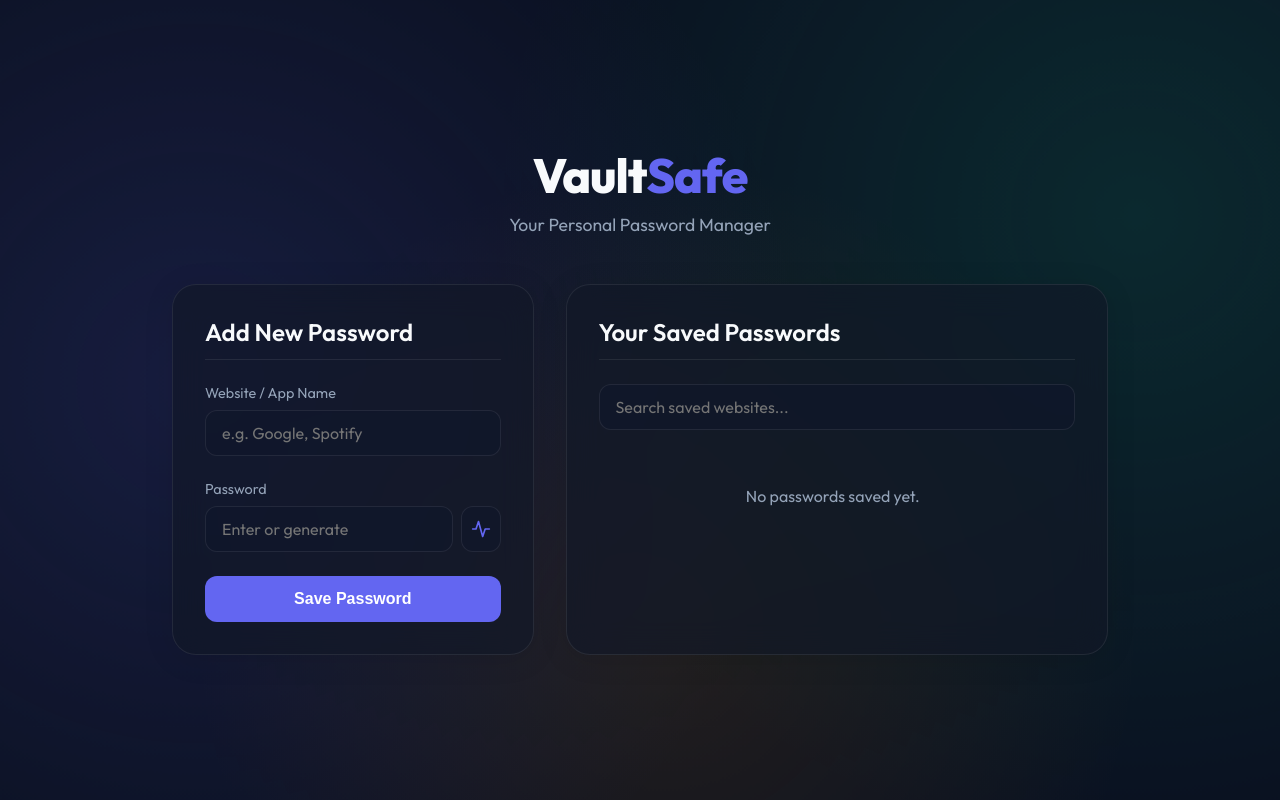
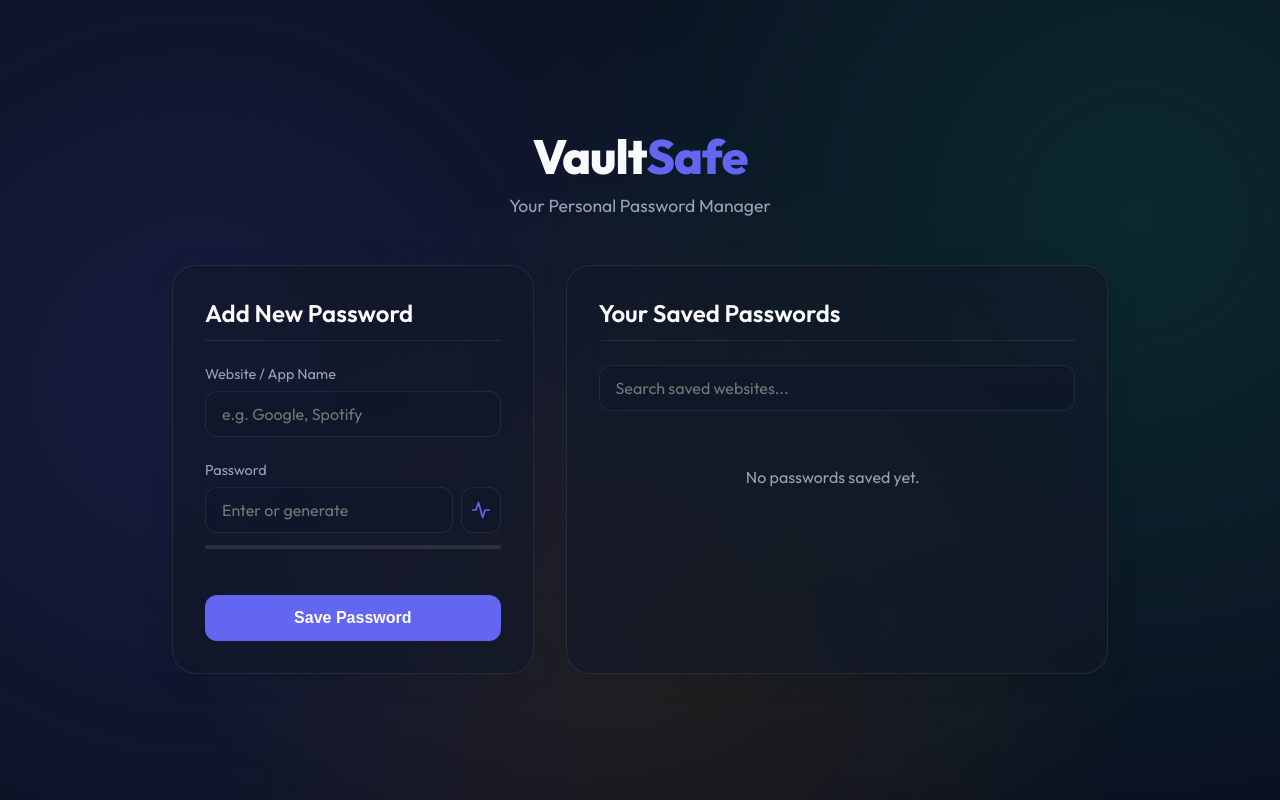
Before and after one commit to mishraadarsh27/password-manager, a Flask app: page / in a window 1280 px wide. Run offline with Flask 3, Linux system fonts and the light colour scheme; data that the repository does not hold is empty.

Commit message:
feat: add password strength meter ui

```diff
--- a/static/css/style.css
+++ b/static/css/style.css
@@ -170,6 +170,29 @@ input:focus {
     border-color: var(--primary);
 }
 
+.strength-meter-container {
+    width: 100%;
+    height: 4px;
+    background: rgba(255, 255, 255, 0.1);
+    border-radius: 2px;
+    margin-top: 0.75rem;
+    overflow: hidden;
+}
+
+.strength-meter-bar {
+    height: 100%;
+    width: 0%;
+    transition: width 0.3s ease, background-color 0.3s ease;
+}
+
+.strength-text {
+    font-size: 0.8rem;
+    margin-top: 0.4rem;
+    text-align: right;
+    min-height: 1rem;
+    color: var(--text-muted);
+}
+
 .btn-primary {
     width: 100%;
     padding: 0.875rem;
--- a/templates/index.html
+++ b/templates/index.html
@@ -33,6 +33,10 @@
                                 <svg xmlns="http://www.w3.org/2000/svg" width="20" height="20" viewBox="0 0 24 24" fill="none" stroke="currentColor" stroke-width="2" stroke-linecap="round" stroke-linejoin="round"><path d="M2 12h4l3-9 5 18 3-9h5"/></svg>
                             </button>
                         </div>
+                        <div class="strength-meter-container">
+                            <div class="strength-meter-bar" id="strength-bar"></div>
+                        </div>
+                        <div class="strength-text" id="strength-text"></div>
                     </div>
 
                     <button type="submit" class="btn-primary">Save Password</button>
```
